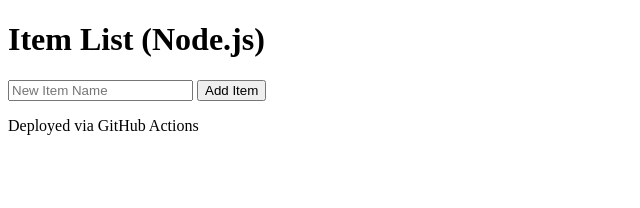
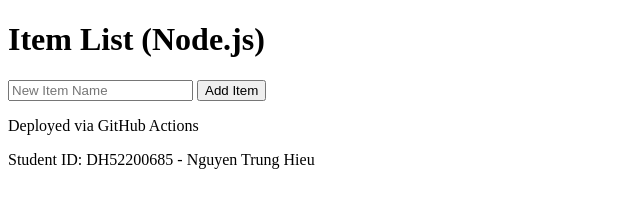
Before and after one commit to hieuidol0408/ThiCK1NguonMo, a website: page project-node/public/index.html in a window 1280 px wide. Shown: the whole page, without its empty margins (0-640 px from the left). Drawn offline with Linux system fonts and the light colour scheme; no server answers.

Commit message:
Update UI: Add student info footer

```diff
--- a/project-node/public/index.html
+++ b/project-node/public/index.html
@@ -15,6 +15,7 @@
     <script src="script.js"></script>
     <footer>
         <p>Deployed via GitHub Actions</p>
+        <p>Student ID: DH52200685 - Nguyen Trung Hieu</p>
     </footer>
 </body>
 </html>
```
